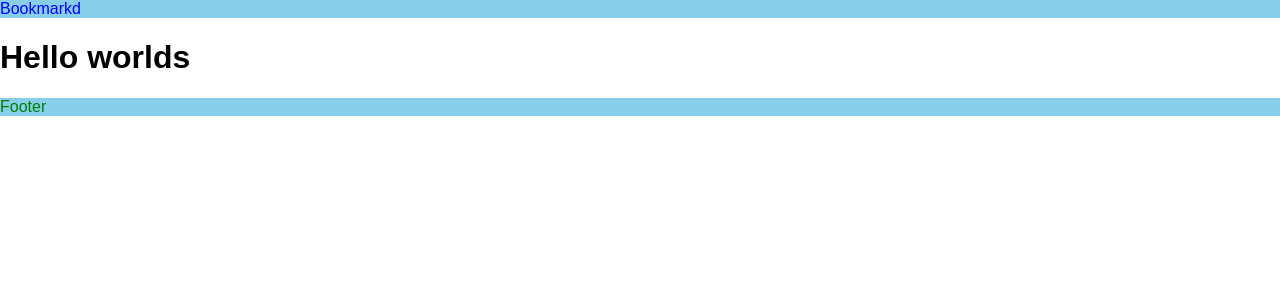
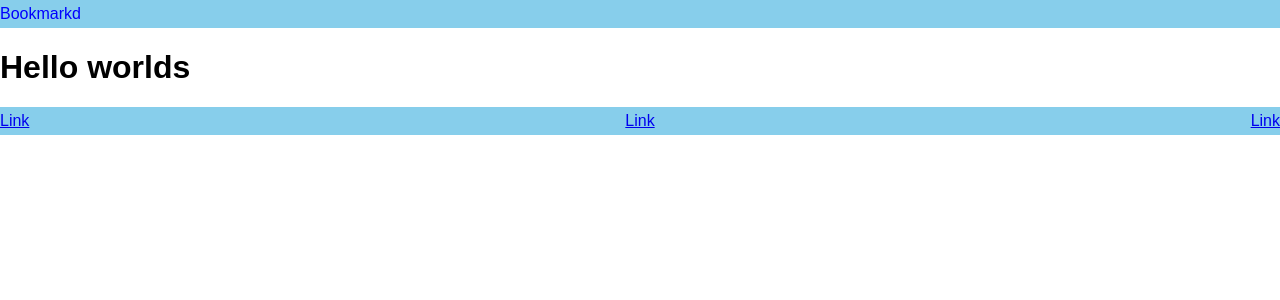
Before and after one commit to oliverjam/bookmarkd, a React (Create React App) app: page /library in a window 1280 px wide. Shown: the top 300 px of the page. Built offline with nearby package versions, Linux system fonts and the light colour scheme.

Commit message:
Add Links to bottom nav

```diff
--- a/src/components/BottomNav.js
+++ b/src/components/BottomNav.js
@@ -1,11 +1,19 @@
 import React from 'react';
 import styled from 'styled-components';
+import { Link } from 'react-router-dom';
 import { Nav } from './utilities/Nav';
 
 const BottomNavigation = styled(Nav)`
   color: green;
+  justify-content: space-between;
 `;
 
-const BottomNav = () => <BottomNavigation>Footer</BottomNavigation>;
+const BottomNav = () => (
+  <BottomNavigation>
+    <Link to="/">Link</Link>
+    <Link to="/">Link</Link>
+    <Link to="/">Link</Link>
+  </BottomNavigation>
+);
 
 export default BottomNav;
--- a/src/components/utilities/Nav.js
+++ b/src/components/utilities/Nav.js
@@ -1,6 +1,8 @@
 import styled from 'styled-components';
 
 export const Nav = styled.header`
+  display: flex;
   background-color: skyblue;
   width: 100%;
+  padding: 0.3rem 0;
 `;
```
